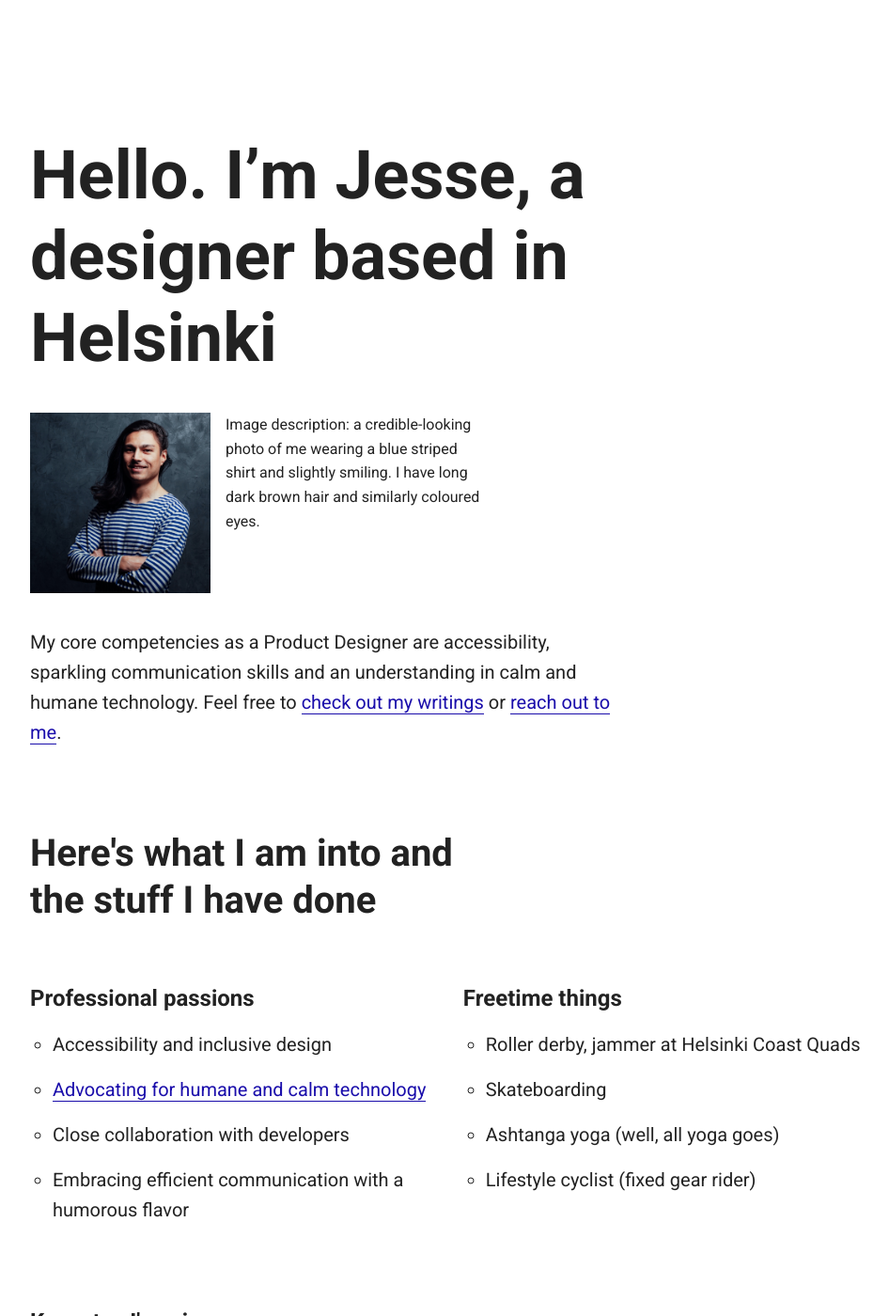
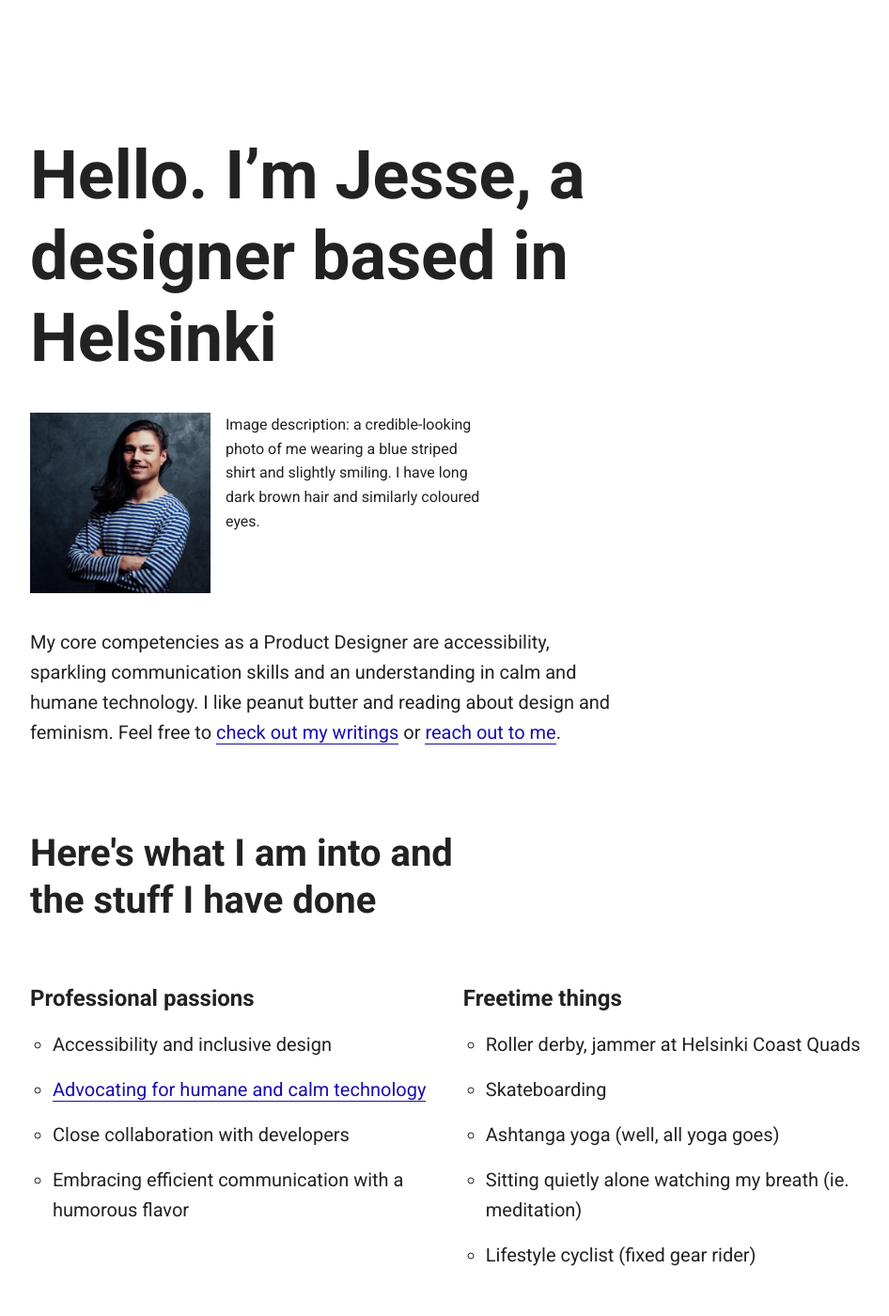
Before and after one commit to jesseu/jesseu.github.io, a Jekyll site: the page built from index.html, in a window 1280 px wide and 1400 px high. Shown: the whole window at 94% size, without its empty margins (128-1074 px from the left). Built offline with Jekyll 4.4.1, drawn with Linux system fonts in a browser that asks for light colours.

Commit message:
Update index.html

```diff
--- a/index.html
+++ b/index.html
@@ -16,7 +16,7 @@
 
 	<div class="row">
 		<div class="eight columns">
-			<p>My core competencies as a Product Designer are accessibility, sparkling communication skills and an understanding in calm and humane technology</a>. Feel free to <a href="#writings">check out my writings</a> or <a href="#connect">reach out to me</a>.</p>
+			<p>My core competencies as a Product Designer are accessibility, sparkling communication skills and an understanding in calm and humane technology</a>. I like peanut butter and reading about design and feminism. Feel free to <a href="#writings">check out my writings</a> or <a href="#connect">reach out to me</a>.</p>
 		</div>
 	</div>
 
@@ -45,6 +45,7 @@
 					<li>Roller derby, jammer at Helsinki Coast Quads</li>
 					<li>Skateboarding</li>
 					<li>Ashtanga yoga (well, all yoga goes)</li>
+					<li>Sitting quietly alone watching my breath (ie. meditation)</li>
 					<li>Lifestyle cyclist (fixed gear rider)</li>
 				</ul>
 		</div>
```
